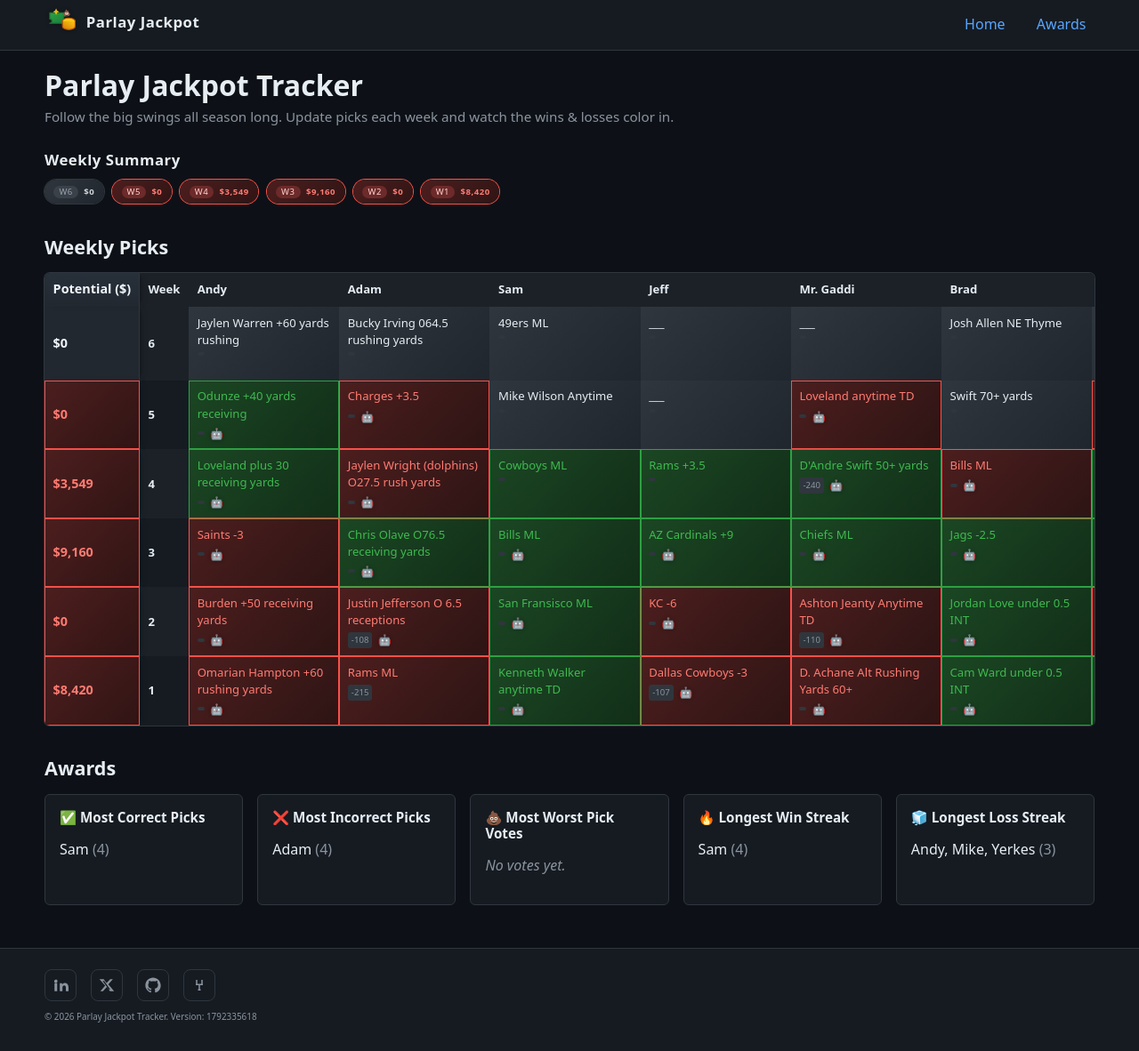
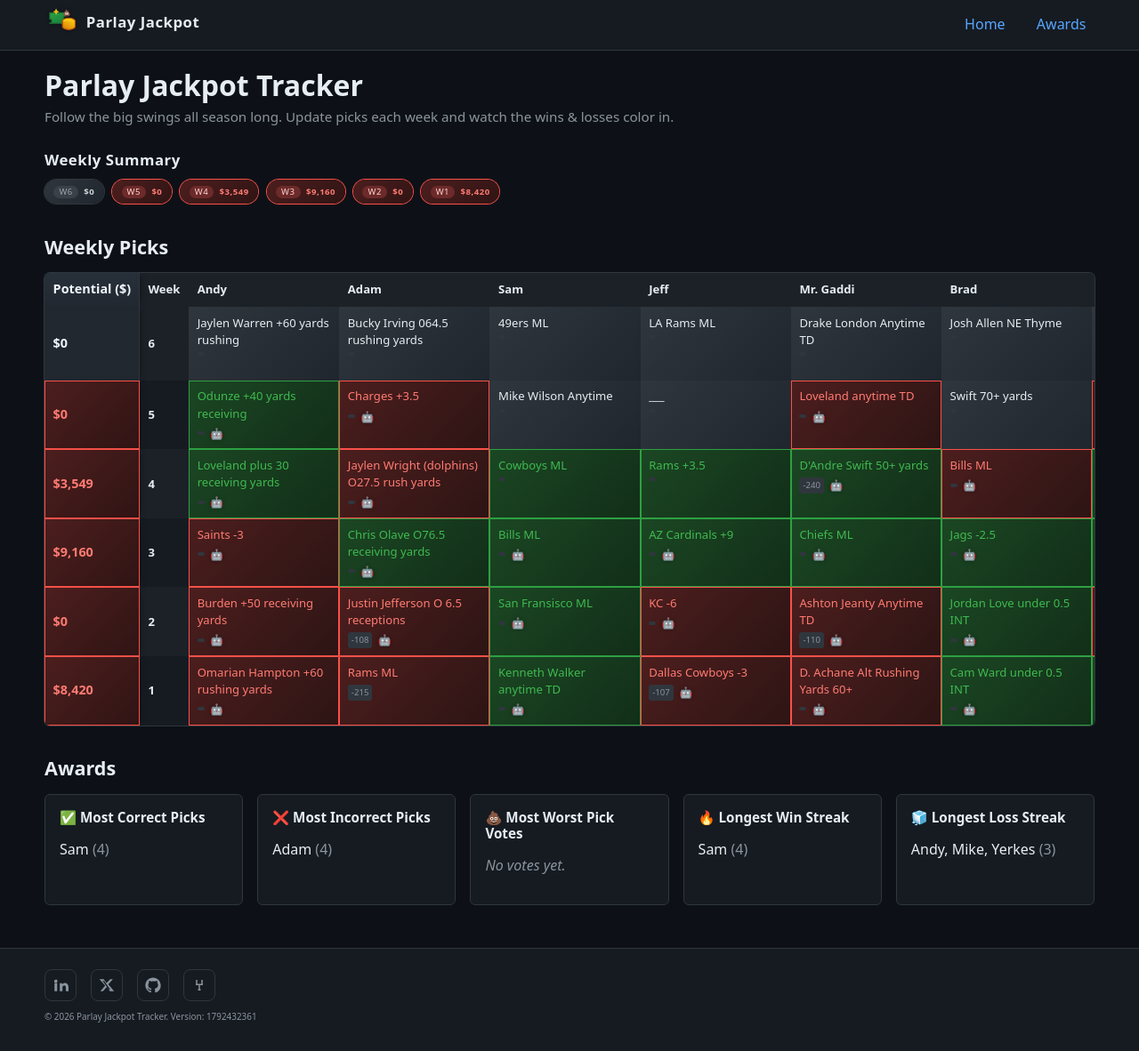
Before and after one commit to jeffmiller00/parlay_jackpot, a Jekyll site: the page built from index.markdown, in a window 1280 px wide. Shown: the whole page at 89% size. Built offline with Jekyll 4.4.1, drawn with Linux system fonts in a browser that asks for light colours.

Commit message:
Import picks from the sheet

```diff
--- a/_data/weeks.yml
+++ b/_data/weeks.yml
@@ -1,6 +1,6 @@
 ---
 season: 2026
-version: 1792335618
+version: 1792432361
 weeks:
 - week: 6
   total_potential: 0
@@ -22,12 +22,12 @@ weeks:
       worst: false
       odds: ''
     jeff:
-      pick: ___
+      pick: LA Rams ML
       status: pending
       worst: false
       odds: ''
     mr_gaddi:
-      pick: ___
+      pick: Drake London Anytime TD
       status: pending
       worst: false
       odds: ''
```
